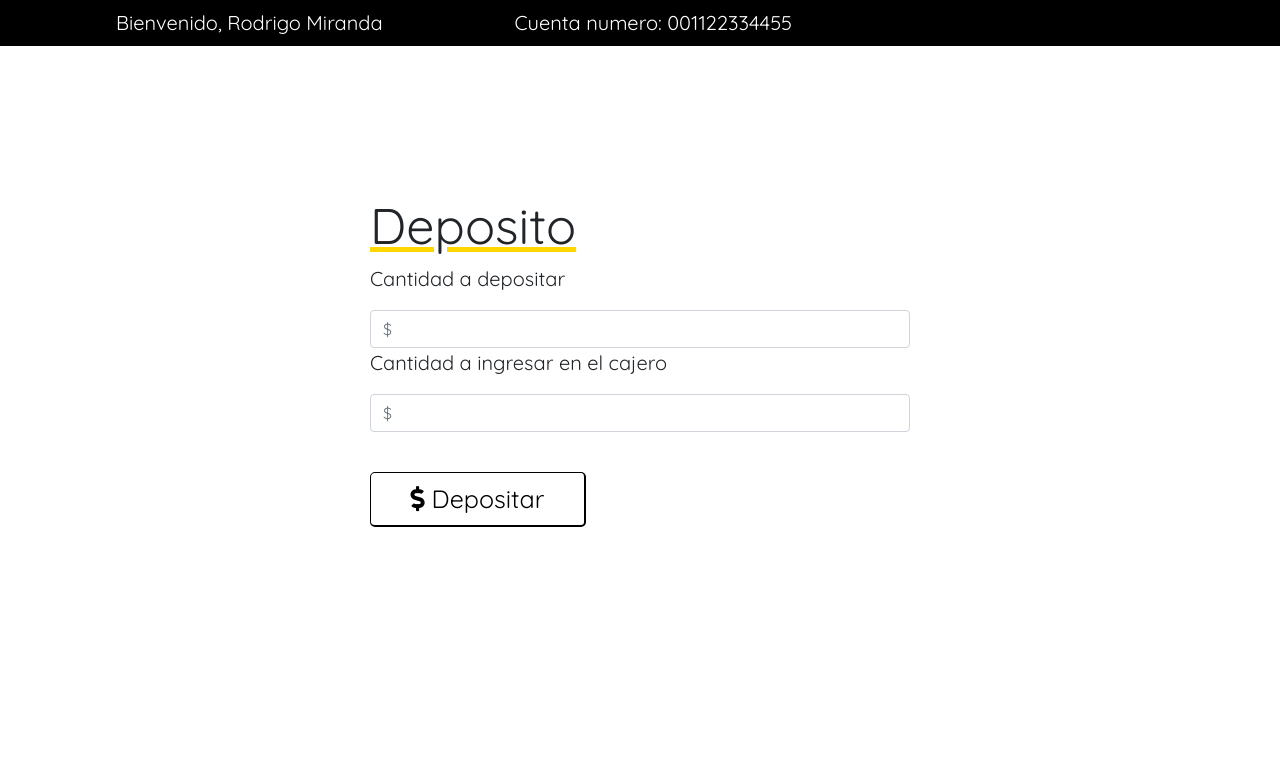
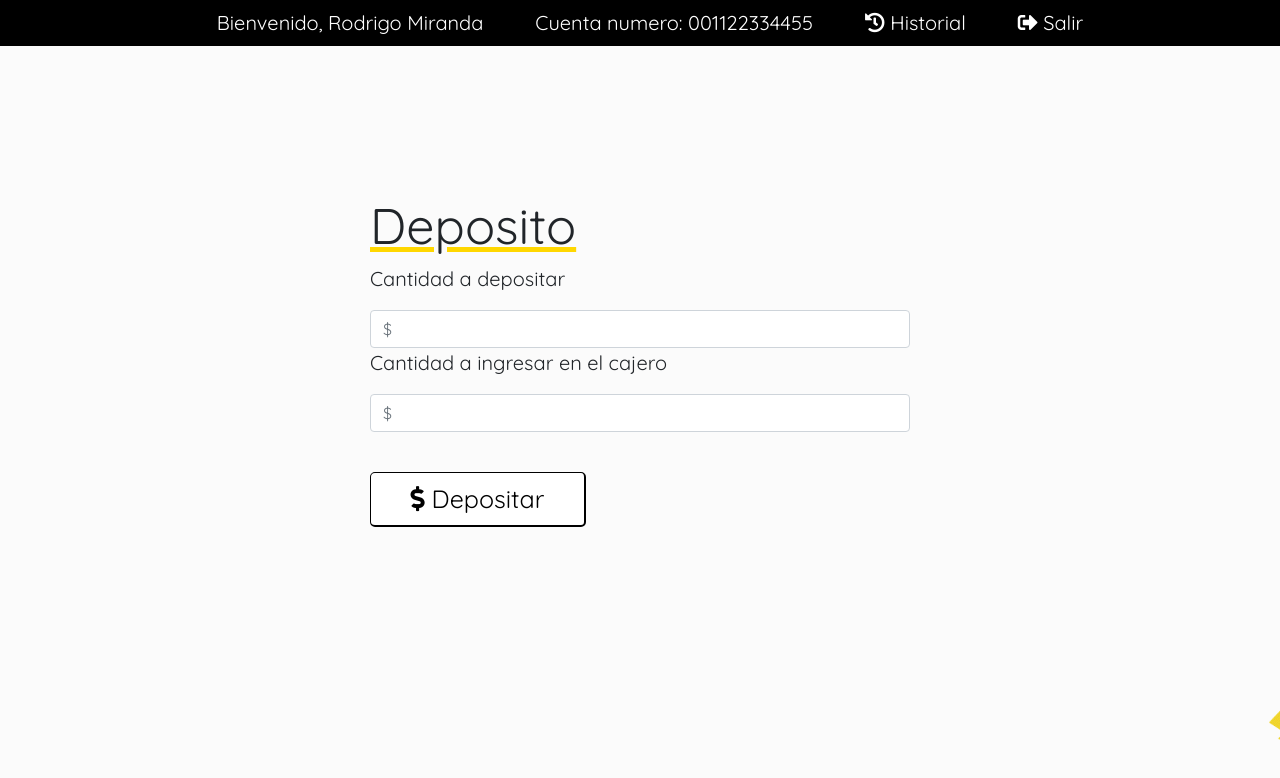
Before and after one commit to AlexMiranda7/Pokemon-Bank, a plain HTML site: page deposito.html in a window 1280 px wide. Drawn offline with nearby package versions, Linux system fonts and the light colour scheme.

Commit message:
Arreglo en nav bar

```diff
--- a/Assets/CSS/style-login.css
+++ b/Assets/CSS/style-login.css
@@ -4,8 +4,7 @@
 
 body{
     font-family: 'Quicksand', sans-serif;
-    /*background: url(/Assets/IMG/galaxia.jpg) no-repeat center center fixed;*/
-    background-color: black;
+    background: url(/Assets/IMG/pikachu%201.gif) no-repeat fixed;
     background-size: cover;
 }
 
--- a/Assets/CSS/style.css
+++ b/Assets/CSS/style.css
@@ -4,8 +4,7 @@
 
 body{
     font-family: 'Quicksand', sans-serif;
-    /*background: url(/Assets/IMG/galaxia.jpg) no-repeat center center fixed;*/
-    background-color: white;
+    background: url(/Assets/IMG/pikachu%202.gif) no-repeat center center fixed;
     background-size: cover;
 }
 
@@ -19,7 +18,7 @@ body{
 
 
 .nav-item{
-    margin-left: 100px;
+    margin-left: 20px;
 
 }
 
--- a/deposito.html
+++ b/deposito.html
@@ -19,13 +19,19 @@
 </head>
 
 <body>
-    <!--Nav donde ira la información del usuario-->
-    <ul class="nav">
+     <!--Nav donde ira la información del usuario-->
+    <ul class="nav justify-content-center">
   <li class="nav-item">
     <a class="nav-link active" id="afiliado">Bienvenido, Rodrigo Miranda<!--Aqui ira el mensaje de bienvenida--></a>
   </li>
   <li class="nav-item">
       <a class="nav-link active" id="cuenta">Cuenta numero: 001122334455<!--Aqui ira el # de cuenta--></a>
+  </li>
+  <li class="nav-item" >
+      <a class="nav-link active" href="#" id="cuenta"><i class="fas fa-history"></i> Historial<!--boton para el historial--></a>
+  </li>
+  <li class="nav-item" >
+      <a class="nav-link active" href="#" id="cuenta"><i class="fas fa-sign-out-alt"></i> Salir<!--boton para el historial--></a>
   </li>
     </ul> <!--Fin de Nav Bar-->
 
```
Also changed, not shown: index.html (+7 -1 lines), Assets/IMG/pikachu 1.gif (added), Assets/IMG/pikachu 2.gif (added).
